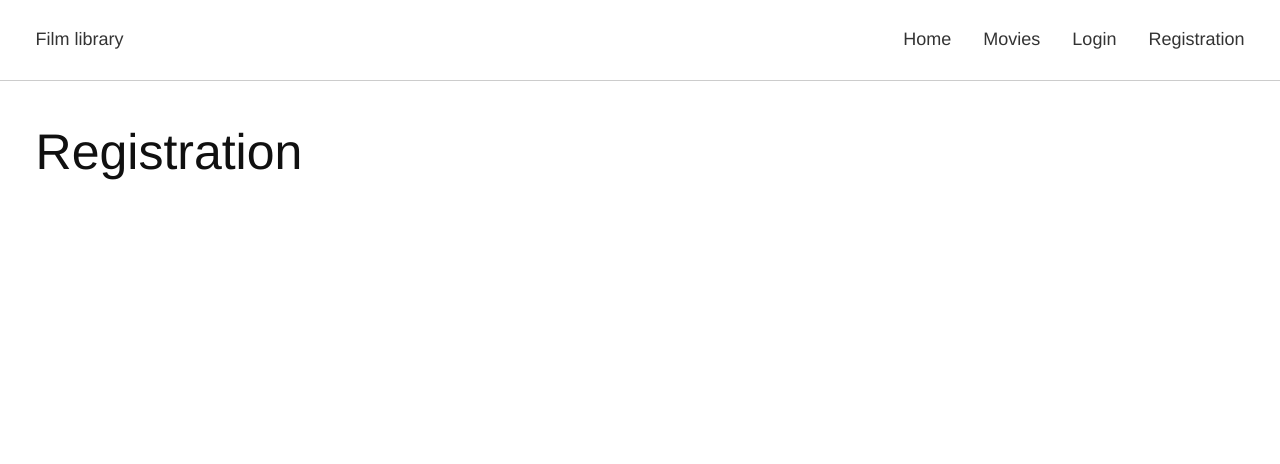
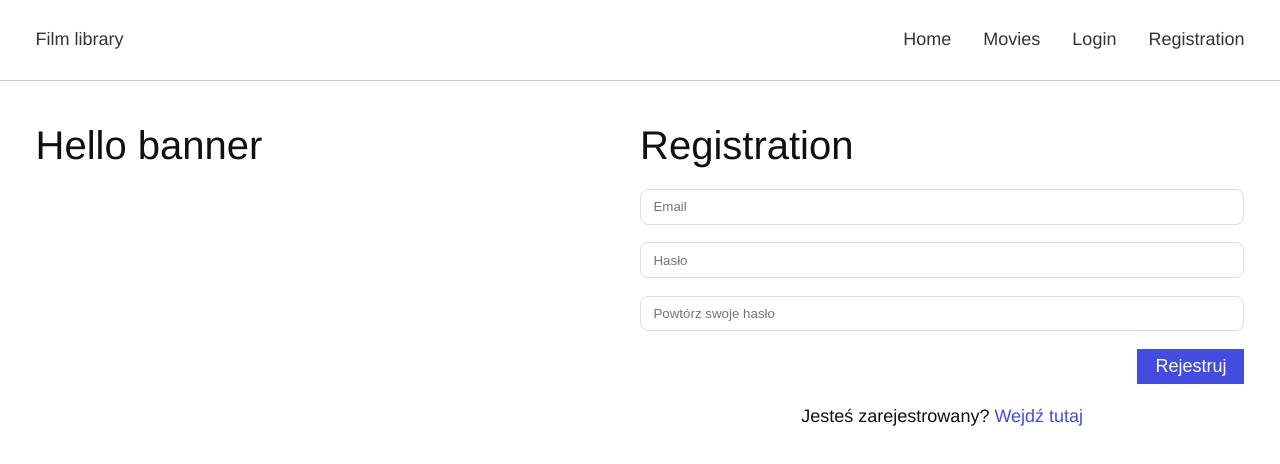
Before and after one commit to ExhausteDD/Projekt-Jezyki-Internetowe, a Vue app: page /registration in a window 1280 px wide. Shown: the top 464 px of the page. Built offline with nearby package versions, Linux system fonts and the light colour scheme.

Commit message:
Rozpoczęto prace nad możliwością rejestracji
Stworzony komponent Registration, dodano formy do wprowadzenia danych. Dla walidacji wprowadzanych danych użyto biblioteki Vuelidate.

```diff
--- a/package.json
+++ b/package.json
@@ -13,6 +13,7 @@
     "core-js": "^3.6.4",
     "vue": "^2.6.11",
     "vue-router": "^3.1.6",
+    "vuelidate": "^0.7.5",
     "vuex": "^3.3.0"
   },
   "devDependencies": {
--- a/src/components/Home.vue
+++ b/src/components/Home.vue
@@ -49,7 +49,6 @@
             </div>
           </div>
         </div>
-        <p>{{ tagsUsed }}</p>
         <div class="button-list">
           <div @click="newTask" class="button button--round button-primary">Wyślij</div>
         </div>
--- a/src/components/Task.vue
+++ b/src/components/Task.vue
@@ -29,7 +29,7 @@
                   <span class="ui-title-3">{{ task.title }}</span>
                 </div>
                 <div class="task-item__body">
-                  <p class="ui-text-regular">{{ task.description }}</p>
+                  <p class="ui-text-regular body-description">{{ task.description }}</p>
                 </div>
                 <div class="task-item__footer">
                   <div class="tag-list">
@@ -93,6 +93,9 @@ export default {
       text-decoration line-through
       color #909399
     margin-bottom 0px
+.task-item__body
+  .body-description
+    margin-bottom 18px
 
 .ui-label
   margin-right 8px
--- a/src/components/auth/Registration.vue
+++ b/src/components/auth/Registration.vue
@@ -2,19 +2,122 @@
   <div class="content-wrapper">
     <section>
       <div class="container">
-        <h1 class="ui-title-1">Registration</h1>
+        <div class="auth">
+          <div class="auth__banner">
+            <h1 class="ui-title-2">Hello banner</h1>
+          </div>
+          <div class="auth__form">
+            <span class="ui-title-2">Registration</span>
+            <form @submit.prevent="onSubmit">
+              <div :class="{ 'errorInput': $v.email.$error }" class="form-item">
+                <input v-model="email" :class="{ 'error': $v.email.$error }" @change="$v.email.$touch()" type="email" placeholder="Email">
+                <div class="error" v-if="!$v.email.required">Pole wymagane</div>
+                <div class="error" v-if="!$v.email.email">Nieprawidłowy adres email</div>
+              </div>
+              <div :class="{ 'errorInput': $v.password.$error }" class="form-item">
+                <input v-model="password" :class="{ 'error': $v.password.$error }" @change="$v.password.$touch()" type="password" placeholder="Hasło">
+                <div class="error" v-if="!$v.password.required">Pole wymagane</div>
+                <div class="error" v-if="!$v.password.minLength">Hasło musi zawierac minimalnie {{ $v.password.$params.minLength.min }} znaków.</div>
+              </div>
+              <div :class="{ 'errorInput': $v.repeatPassword.$error }" class="form-item">
+                <input v-model="repeatPassword" :class="{ 'error': $v.repeatPassword.$error }" @change="$v.repeatPassword.$touch()" type="password" placeholder="Powtórz swoje hasło">
+                <div class="error" v-if="!$v.repeatPassword.sameAsPassword">Hasła nie są identyczne</div>
+              </div>
+              <div class="buttons-list">
+                <button :disabled="submitStatus === 'PENDING'" type="submit" class="button button-primary">Rejestruj</button>
+              </div>
+              <div class="buttons-list buttons-list--info">
+                <p class="typo__p" v-if="submitStatus === 'OK'">Dziękujemy za rejestracje!</p>
+                <p class="typo__p" v-if="submitStatus === 'ERROR'">Proszę prawidłowo wypełnić pola.</p>
+                <p class="typo__p" v-if="submitStatus === 'PENDING'">Wysyłanie...</p>
+              </div>
+              <div class="buttons-list buttons-list--info">
+                <span>Jesteś zarejestrowany?
+                  <router-link to="/login">  Wejdź tutaj</router-link>
+                </span>
+              </div>
+            </form>
+          </div>
+        </div>
       </div>
     </section>
   </div>
 </template>
 
 <script>
+import { required, email, minLength, sameAs } from 'vuelidate/lib/validators'
 export default {
   data () {
-    return {}
+    return {
+      email: '',
+      password: '',
+      repeatPassword: '',
+      submitStatus: null
+    }
+  },
+  validations: {
+    email: {
+      required,
+      email
+    },
+    password: {
+      required,
+      minLength: minLength(6)
+    },
+    repeatPassword: {
+      sameAsPassword: sameAs('password')
+    }
+  },
+  methods: {
+    onSubmit () {
+      this.$v.$touch()
+      if (this.$v.$invalid) {
+        this.submitStatus = 'ERROR'
+      } else {
+        console.log('submit!')
+        const user = {
+          email: this.email,
+          password: this.password
+        }
+        console.log(user)
+        this.submitStatus = 'PENDING'
+        setTimeout(() => {
+          this.submitStatus = 'OK'
+        }, 500)
+      }
+    }
   }
 }
 </script>
 
 <style lang="stylus" scoped>
+.auth
+  display flex
+.auth__banner,
+.auth__form
+  width 50%
+
+.form-item
+  .error
+    display none
+    margin-bottom 8px
+    font-size 13px
+    color #fc5c65
+  &.errorInput
+    .error
+      display block
+
+input
+  &.error
+    border-color #fc5c65
+
+.buttons-list
+  text-align right
+  margin-bottom 20px
+  &.buttons-list--info
+    text-align center
+    &:last-child
+      margin-bottom 0px
+a
+  color #444ce0
 </style>
--- a/src/main.js
+++ b/src/main.js
@@ -1,7 +1,10 @@
 import Vue from 'vue'
+import Vuelidate from 'vuelidate'
 import App from './App.vue'
 import router from './router'
 import store from './store'
+
+Vue.use(Vuelidate)
 
 Vue.config.productionTip = false
 
```
Also changed, not shown: 1 other file (tests, documents, lock files or other folders).
